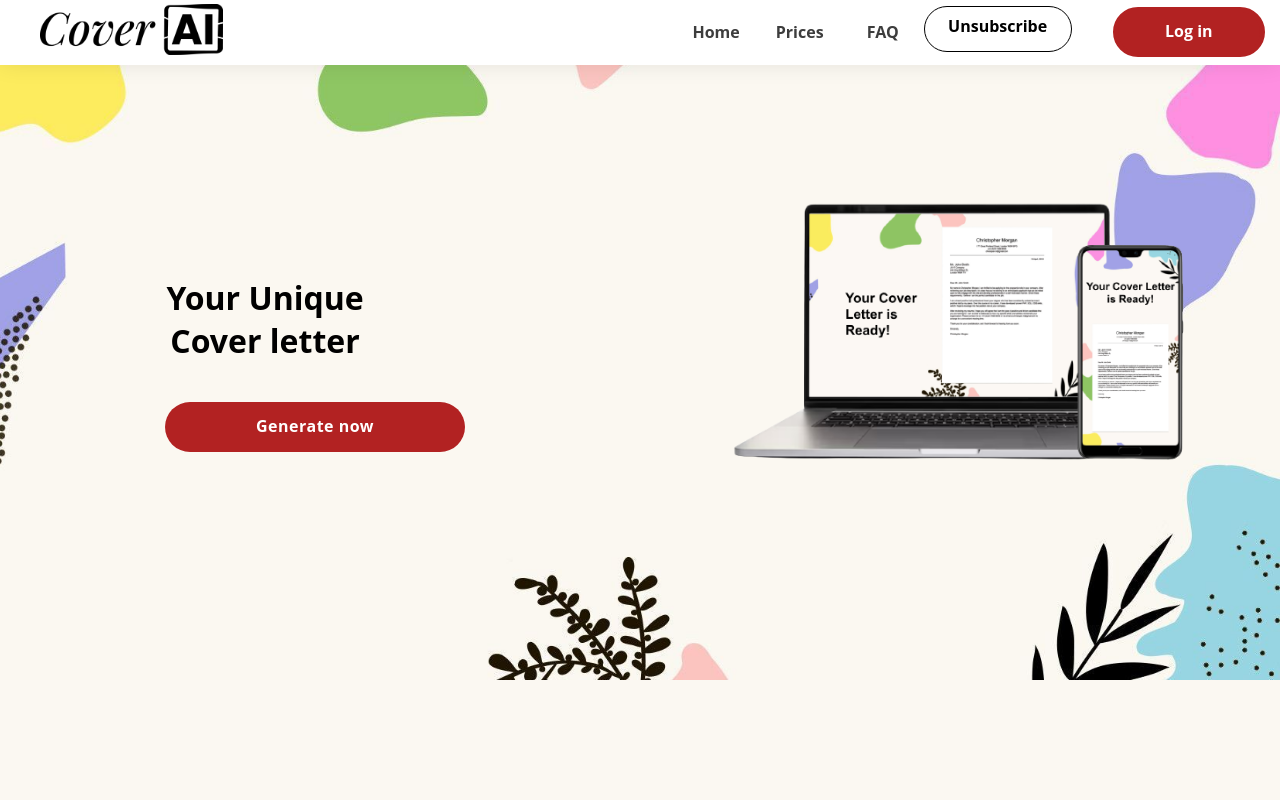
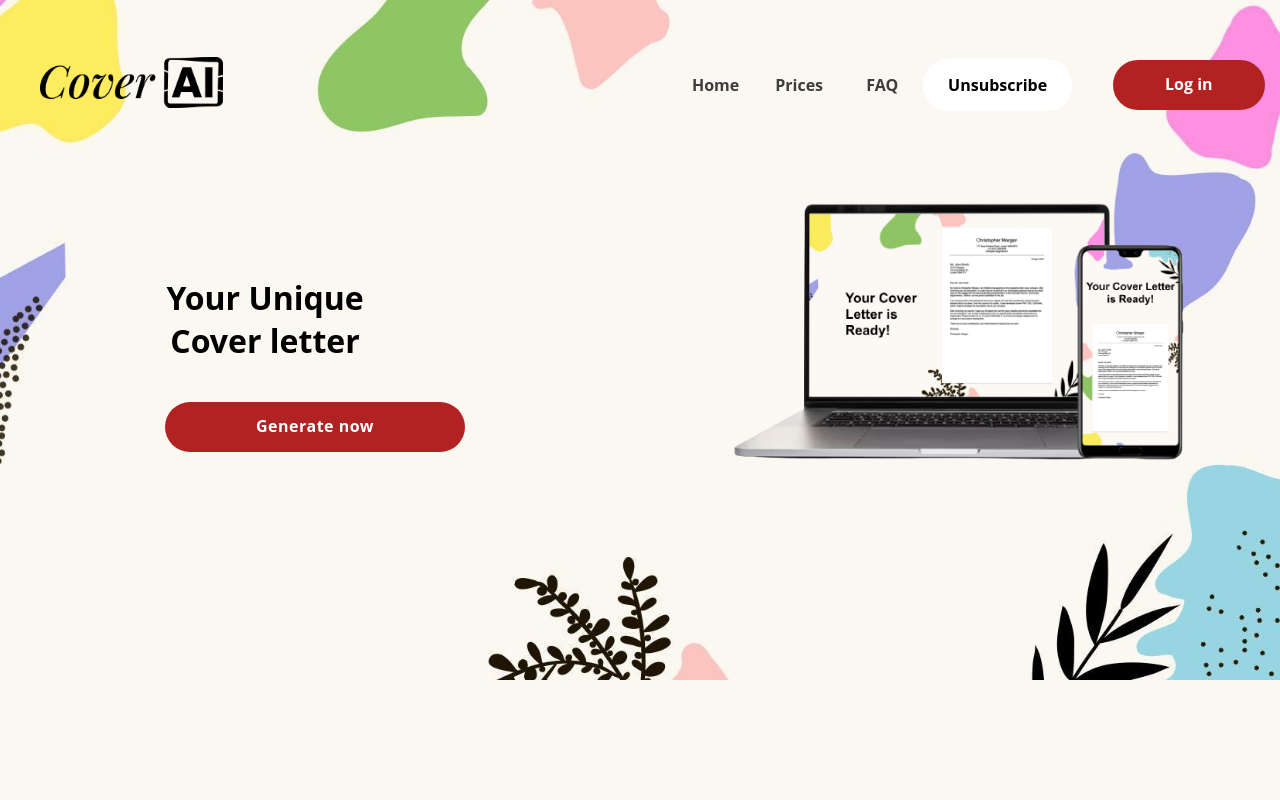
Before and after one commit to Shadab-Ahmad1/coverAi, a React (Create React App) app in the folder front-end/: page / in a window 1280 px wide. Shown: the top 800 px of the page. Built offline with nearby package versions, Linux system fonts and the light colour scheme.

Commit message:
resolve conflict

```diff
--- a/front-end/src/components/Navbar.css
+++ b/front-end/src/components/Navbar.css
@@ -3,37 +3,29 @@
 }
 
 .navbar {
-    position: fixed;
-    right: 0;
-    left: 0;
+    padding: 35px 0px;
     z-index: 1030;
     font-family: "Open Sans", sans-serif;
     font-size: 14px;
-    line-height: 20px;
-    text-decoration: none solid rgb(255, 255, 255);
-    word-spacing: 0px;
-    background-color: #FFFFFF;
-    background-position: 0% 0%;
-    color: #FFFFFF;
-    height: 64px;
-    border-bottom: 1px solid #FFFFFF;
-    margin: 0 0 20px 0;
+    height: 100px;
     min-height: 35px;
     position: fixed;
     top: 0;
-    left: 0;
     width: 100%;
     display: flex;
     justify-content: space-between;
     align-items: center;
-    min-height: 35px;
-    padding-bottom: 0px !important;
-    padding-top: 0px !important;
     transition: all 0.3s ease;
-    background: #FFFFFF !important;
-    box-shadow: 0px -2px 24px rgba(0, 0, 0, 0.1);
+    background: transparent;
 }
-
+.navbar.scrolled {
+    background-color: #fff;
+    height: 70px;
+    padding: 0;
+}
+.scrolled .navbar-content .unsubscribe-button{
+    border: 1px solid #3A3161;
+}
 .hover-underline-animation {
     display: inline-block;
     position: relative;
@@ -64,6 +56,7 @@
     display: flex;
     align-items: center;
     margin-left: 10px;
+    list-style: none;
 }
 
 .nav-item {
@@ -85,7 +78,6 @@
     padding: 15px;
     color: #3d3d3d;
     background-position: 0% 0%;
-    background-color: #FFFFFF;
     text-align: center;
     word-spacing: 0px;
     line-height: 20px;
@@ -112,33 +104,17 @@
 }
 
 .unsubscribe-button {
-    margin-left: 0;
-    margin-right: 0;
     font-family: "Open Sans", sans-serif;
     font-size: 16px;
     font-weight: 700;
-    line-height: 38px;
     text-decoration: none solid rgb(0, 0, 0);
-    text-align: center;
-    white-space: 1px;
     background-position: 0% 0%;
     color: #000000;
     background-color: #ffffff;
-    height: 46px;
-    margin-top: -4%;
-    width: 148px;
-    border: 5px 22px 5px 22px;
-    border-color: #000000;
-    border: 1px solid black;
-    position: relative;
-    display: block;
+    padding: 15px 25px;
     cursor: pointer;
-    transform: none;
-    box-sizing: border-box;
-    border-top-left-radius: 25px;
-    border-top-right-radius: 25px;
-    border-bottom-left-radius: 25px;
-    border-bottom-right-radius: 25px;
+    outline: none;
+    border-radius: 25px;
 }
 
 .unsubscribe-button:hover {
```
